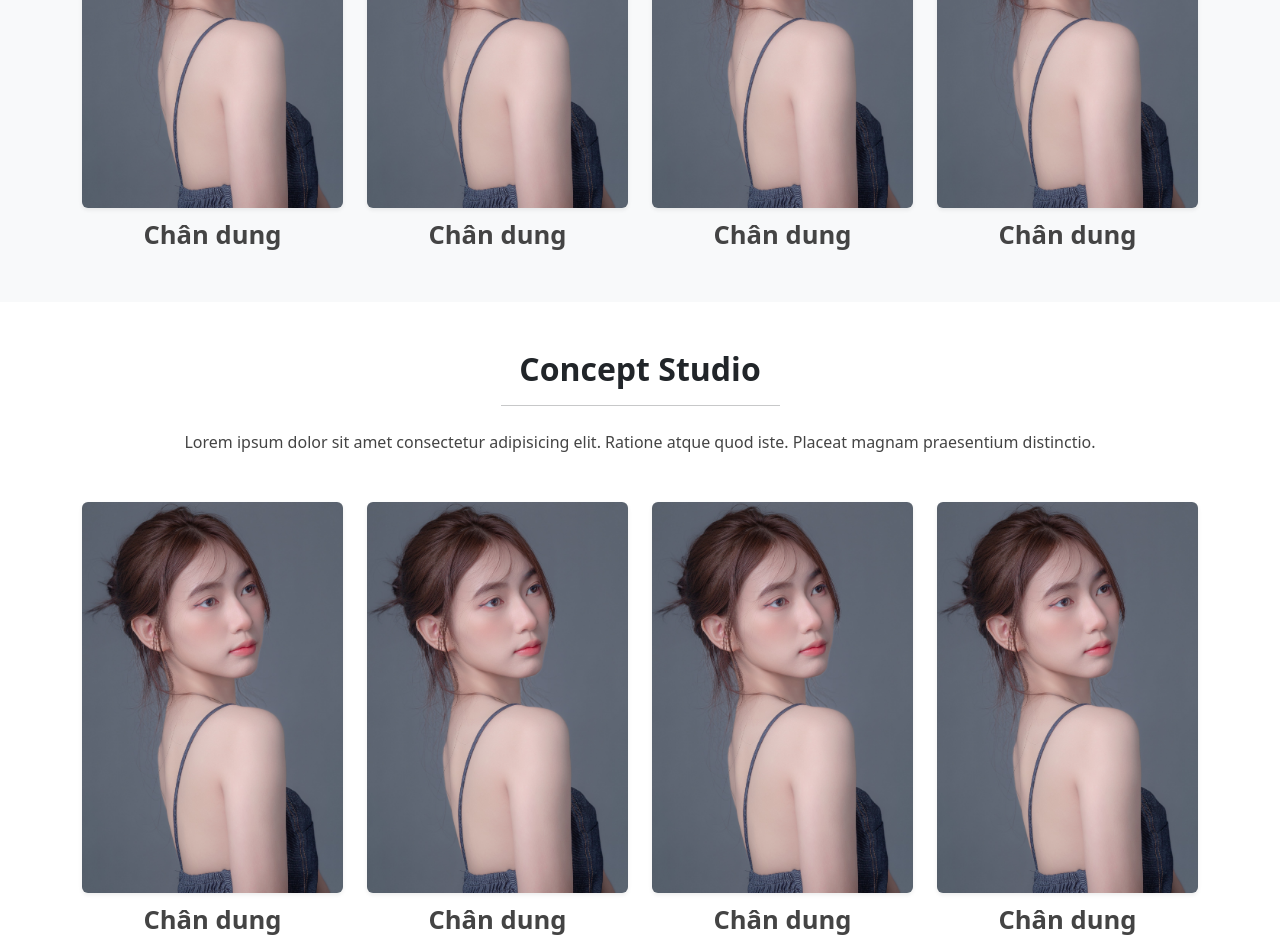
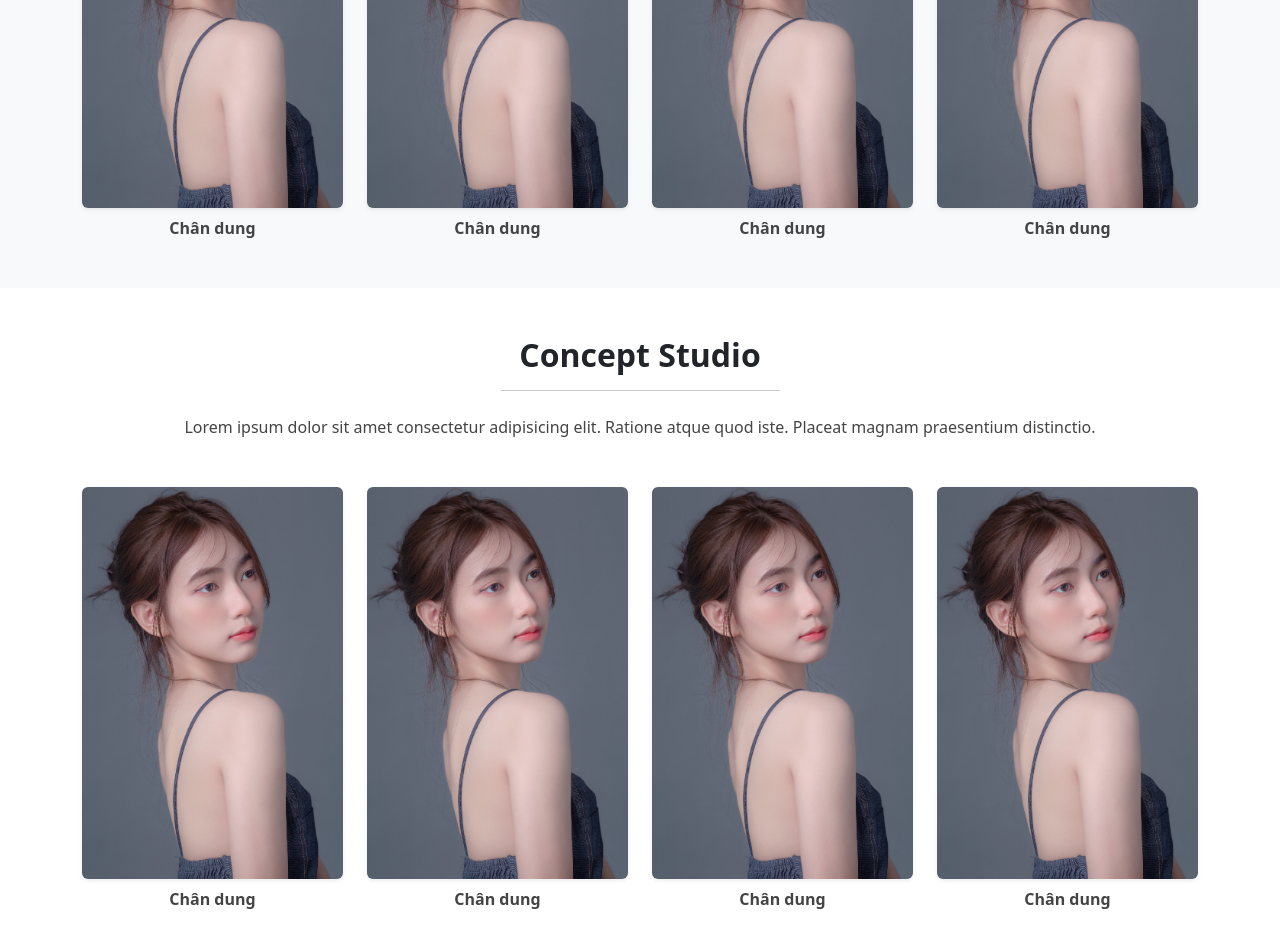
Before and after one commit to AnhTuan30012005/Zani-Photo, a plain HTML site: page index.html in a window 1280 px wide. Shown: the part 1341-2284 px from the top of the page. Drawn offline with nearby package versions, Linux system fonts and the light colour scheme.

Commit message:
Update style1.css

```diff
--- a/style1.css
+++ b/style1.css
@@ -57,7 +57,3 @@
         margin: 0 auto;
       }
       /* chữ cho chân dung  */
-      .fw-semibold {
-        font-size: 1.6rem;
-        font-family: system-ui, -apple-system, BlinkMacSystemFont, 'Segoe UI', Roboto, Oxygen, Ubuntu, Cantarell, 'Open Sans', 'Helvetica Neue', sans-serif;
-      }
```
